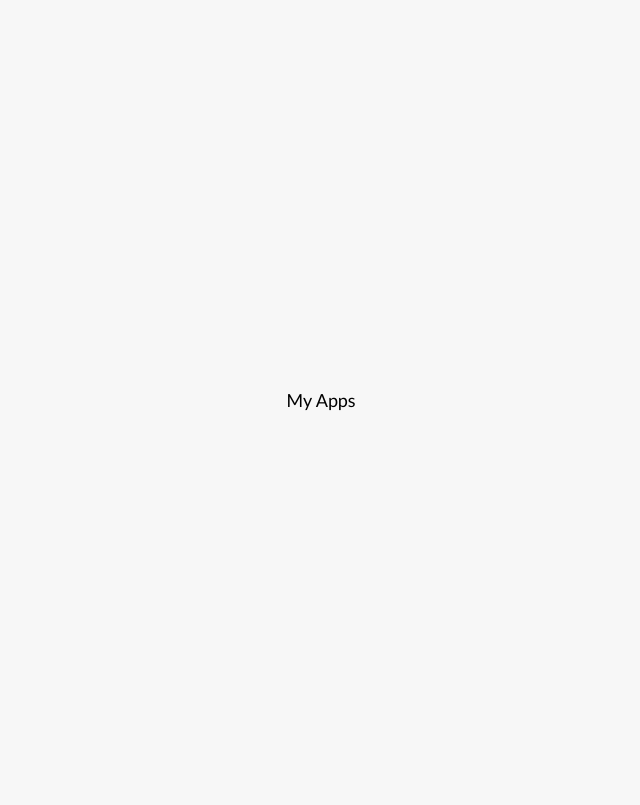
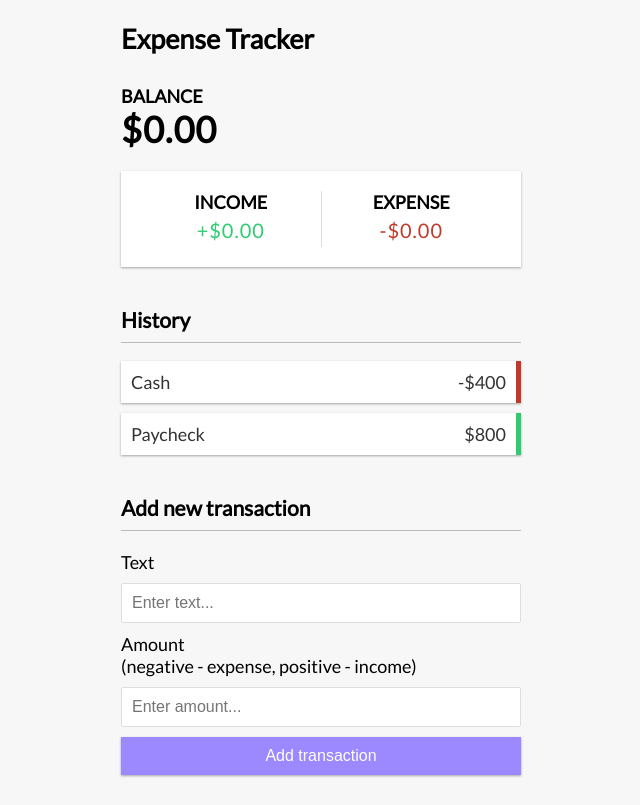
Before and after one commit to Moazam05/vue-js-expense-tracker, a Vue app: page / in a window 1280 px wide. Shown: the whole page, without its empty margins (319-959 px from the left). Built offline with nearby package versions, Linux system fonts and the light colour scheme.

Commit message:
components structure

```diff
--- a/src/App.vue
+++ b/src/App.vue
@@ -1 +1,17 @@
-<template>My Apps</template>
+<script setup>
+import Header from "./components/Header.vue";
+import Balance from "./components/Balance.vue";
+import IncomeExpenses from "./components/IncomeExpenses.vue";
+import TransactionList from "./components/TransactionList.vue";
+import AddTransaction from "./components/AddTransaction.vue";
+</script>
+
+<template>
+  <Header />
+  <div class="container">
+    <Balance />
+    <IncomeExpenses />
+    <TransactionList />
+    <AddTransaction />
+  </div>
+</template>
--- a/src/components/AddTransaction.vue
+++ b/src/components/AddTransaction.vue
@@ -0,0 +1,28 @@
+<template>
+  <h3>Add new transaction</h3>
+  <form id="form" @submit.prevent="onSubmit">
+    <div class="form-control">
+      <label for="text">Text</label>
+      <input type="text" id="text" placeholder="Enter text..." v-model="text" />
+    </div>
+    <div class="form-control">
+      <label for="amount"
+        >Amount <br />
+        (negative - expense, positive - income)</label
+      >
+      <input
+        type="text"
+        id="amount"
+        placeholder="Enter amount..."
+        v-model="amount"
+      />
+    </div>
+    <button class="btn">Add transaction</button>
+  </form>
+</template>
+
+<script>
+export default {
+  name: "AddTransaction",
+};
+</script>
--- a/src/components/Balance.vue
+++ b/src/components/Balance.vue
@@ -0,0 +1,10 @@
+<template>
+  <h4>Balance</h4>
+  <h1 id="balance">$0.00</h1>
+</template>
+
+<script>
+export default {
+  name: "Balance",
+};
+</script>
--- a/src/components/Header.vue
+++ b/src/components/Header.vue
@@ -1,3 +1,9 @@
 <template>
   <h2>Expense Tracker</h2>
 </template>
+
+<script>
+export default {
+  name: "Header",
+};
+</script>
--- /dev/null
+++ b/src/components/IncomeExpenses.vue
@@ -0,0 +1,18 @@
+<template>
+  <div class="inc-exp-container">
+    <div>
+      <h4>Income</h4>
+      <p id="money-plus" class="money plus">+${{ income || "0.00" }}</p>
+    </div>
+    <div>
+      <h4>Expense</h4>
+      <p id="money-minus" class="money minus">-${{ expenses || "0.00" }}</p>
+    </div>
+  </div>
+</template>
+
+<script>
+export default {
+  name: "IncomeExpenses",
+};
+</script>
--- a/src/components/TransactionList.vue
+++ b/src/components/TransactionList.vue
@@ -0,0 +1,18 @@
+<template>
+  <h3>History</h3>
+  <ul id="list" class="list">
+    <li class="minus">
+      Cash <span>-$400</span><button class="delete-btn">x</button>
+    </li>
+
+    <li class="plus">
+      Paycheck <span>$800</span><button class="delete-btn">x</button>
+    </li>
+  </ul>
+</template>
+
+<script>
+export default {
+  name: "TransactionList",
+};
+</script>
```
Also changed, not shown: src/components/IncomeExpensex.vue (deleted).
